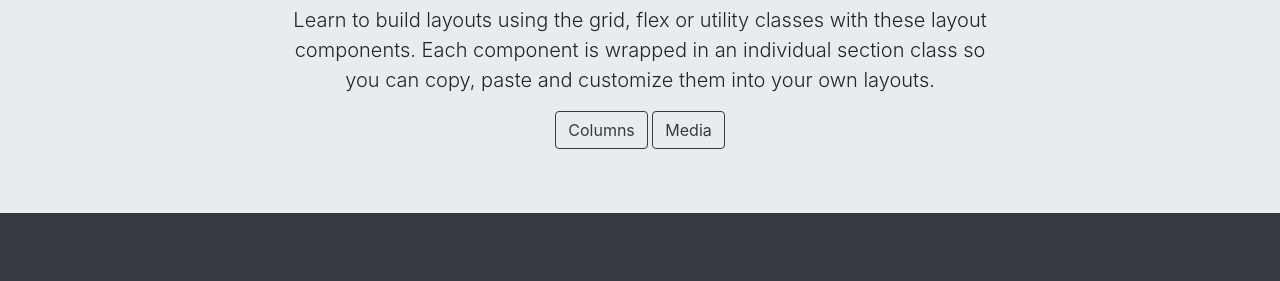
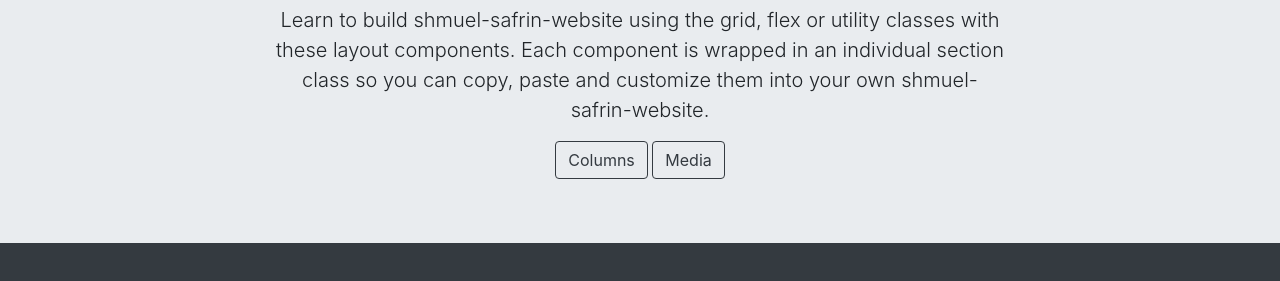
Before and after one commit to ShmuelSafrin/shmuel-safrin-website, a plain HTML site: page docs/index.html in a window 1280 px wide. Shown: the part 157-438 px from the top of the page. Drawn offline with nearby package versions, Linux system fonts and the light colour scheme.

Commit message:
first commit

```diff
--- a/docs/index.html
+++ b/docs/index.html
@@ -45,8 +45,8 @@
             <div class="col-11 col-sm-10 col-md-8 animated fadeInUp">
               <h3 class="text-reverse">Introduction</h3>
               <p class="lead">
-                Learn to build layouts using the grid, flex or utility classes with these layout components. Each component is wrapped in an
-                individual section class so you can copy, paste and customize them into your own layouts.
+                Learn to build shmuel-safrin-website using the grid, flex or utility classes with these layout components. Each component is wrapped in an
+                individual section class so you can copy, paste and customize them into your own shmuel-safrin-website.
               </p>
               <a class="btn btn-outline-dark" href="columns.html">Columns</a>
               <a class="btn btn-outline-dark" href="media.html">Media</a>
```
Also changed, not shown: docs/columns.html (+1 -1 lines), docs/media.html (+1 -1 lines).
